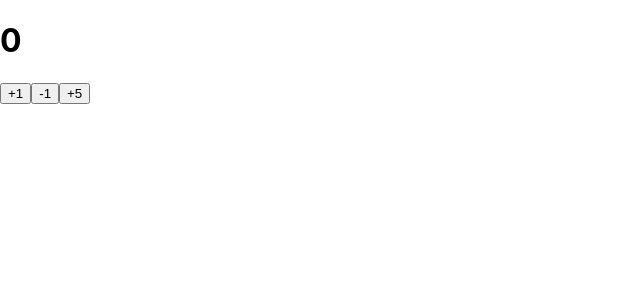
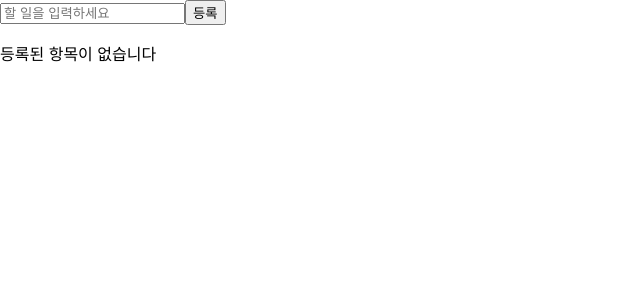
Before and after one commit to keemtj/study-typescript-react, a React (Create React App) app: page / in a window 1280 px wide. Shown: the top 300 px of the page, without its empty margins (0-640 px from the left). Built offline with nearby package versions, Linux system fonts and the light colour scheme.

Commit message:
:construction: Add TodoApp.tsx

```diff
--- a/src/App.tsx
+++ b/src/App.tsx
@@ -1,5 +1,6 @@
 import React from 'react';
-import CounterContainer from './Containers/CounterContainer';
+import TodoApp from './Containers/TodoApp';
+// import CounterContainer from './Containers/CounterContainer';
 // import ReducerSample from './ReducerSample';
 // import { SampleProvider } from './SampleContext';
 // import Counter from './Counter';
@@ -26,7 +27,9 @@
   //   </SampleProvider>
   // );
 
-  return <CounterContainer />;
+  // return <CounterContainer />;
+
+  return <TodoApp />;
 }
 
 export default App;
--- /dev/null
+++ b/src/Components/TodoInsert.tsx
@@ -0,0 +1,32 @@
+import React, { useState } from 'react';
+
+type TodoInsertProps = {
+  onInsert: (text:  string) => void;
+}
+
+function TodoInsert({ onInsert }: TodoInsertProps) {
+  const [value, setValue] = useState('');
+
+  const onChange = (e: React.ChangeEvent<HTMLInputElement>) => {
+    setValue(e.target.value);
+  };
+
+  const onSubmit = (e: React.FormEvent<HTMLFormElement>) => {
+    e.preventDefault();
+    onInsert(value);
+    setValue('');
+  };
+
+  return (
+    <form onSubmit={onSubmit}>
+      <input
+        placeholder="할 일을 입력하세요"
+        value={value}
+        onChange={onChange}
+      />
+      <button type="submit">등록</button>
+    </form>
+  )
+};
+
+export default TodoInsert;
--- /dev/null
+++ b/src/Components/TodoItemt.tsx
@@ -0,0 +1,31 @@
+import React, { CSSProperties } from 'react';
+import { Todo } from '../Modules/todos';
+
+type TodoItemProps = {
+  todo: Todo;
+  onToggle: (id: number) => void;
+  onRemove: (id: number) => void;
+}
+
+function TodoItem({ todo, onToggle, onRemove }: TodoItemProps) {
+  const handleToggle = () => onToggle(todo.id);
+  const handleRemove = () => onRemove(todo.id);
+
+  const textStyle: CSSProperties = {
+    textDecoration: todo.done ? 'line-through' : 'none',
+  };
+
+  const removeStyle: CSSProperties = {
+    color: 'red',
+    marginLeft: 8
+  };
+
+  return (
+    <li>
+      <span onClick={handleToggle} style={textStyle}>{todo.text}</span>
+      <span onClick={handleRemove} style={removeStyle}>(X)</span>
+    </li>
+  )
+};
+
+export default TodoItem;
--- /dev/null
+++ b/src/Components/TodoList.tsx
@@ -0,0 +1,27 @@
+import React from 'react';
+import  { Todo } from '../Modules/todos';
+import TodoItem from './TodoItemt';
+
+type TodoListProps = {
+  todos: Todo[];
+  onToggle: (id: number) => void;
+  onRemove: (id: number) => void;
+}
+
+function TodoList({ todos, onToggle, onRemove }: TodoListProps) {
+  if (todos.length === 0) return (<p>등록된 항목이 없습니다</p>);
+  return (
+    <ul>
+      {todos.map(todo => (
+        <TodoItem
+          todo={todo}
+          onToggle={onToggle}
+          onRemove={onRemove}
+          key={todo.id}
+        />
+      ))}
+    </ul>
+  );
+};
+
+export default TodoList;
--- /dev/null
+++ b/src/Containers/TodoApp.tsx
@@ -0,0 +1,30 @@
+import React from 'react';
+import { useDispatch, useSelector } from 'react-redux';
+import TodoInsert from '../Components/TodoInsert';
+import TodoList from '../Components/TodoList';
+import { RootState } from '../Modules';
+import { addTodo, removeTodo, toggleTodo } from '../Modules/todos';
+
+function TodoApp() {
+  const todos = useSelector((state: RootState) => state.todos);
+  const dispatch = useDispatch();
+
+  const onInsert = (text: string) => {
+    dispatch(addTodo(text));
+  }
+  const onToggle = (id: number) => {
+    dispatch(toggleTodo(id));
+  }
+  const onRemove = (id: number) => {
+    dispatch(removeTodo(id));
+  }
+
+  return (
+    <>
+    <TodoInsert onInsert={onInsert} />
+    <TodoList onRemove={onRemove} onToggle={onToggle} todos={todos}/>
+    </>
+  );
+};
+
+export default TodoApp;
--- a/src/Modules/index.ts
+++ b/src/Modules/index.ts
@@ -1,9 +1,11 @@
 import { combineReducers } from 'redux';
 import counter from './counter';
+import todos from './todos';
 
 // rootReducer도 결국 함수
 const rootReducer = combineReducers({
   counter,
+  todos,
 });
 
 export default rootReducer;
--- /dev/null
+++ b/src/Modules/todos.ts
@@ -0,0 +1,58 @@
+const ADD_TODO = 'todos/Add_TODO' as const;
+const TOGGLE_TODO = 'todos/TOGGLE_TODO' as const;
+const REMOVE_TODO = 'todos/REMOVE_TODO' as const;
+
+let nextId = 1;
+
+export const addTodo = (text: string) => ({
+  type: ADD_TODO,
+  payload: {
+    id: nextId++,
+    text,
+  }
+});
+
+export const toggleTodo =  (id: number) => ({
+  type: TOGGLE_TODO,
+  payload: id
+});
+
+export const removeTodo =  (id: number) => ({
+  type: REMOVE_TODO,
+  payload: id
+});
+
+type TodosAction =
+  | ReturnType<typeof addTodo>
+  | ReturnType<typeof toggleTodo>
+  | ReturnType<typeof removeTodo>;
+
+// 내보내는 이유는 컴포넌트에서 불러와 사용할 예정
+export type Todo = {
+  id: number;
+  text: string;
+  done: boolean;
+}
+
+type TodosState = Todo[];
+
+const initialState: TodosState = [];
+
+function todos(state: TodosState = initialState, action: TodosAction): TodosState {
+  switch (action.type) {
+    case ADD_TODO:
+      return state.concat({
+        id: action.payload.id,
+        text: action.payload.text,
+        done: false,
+      });
+    case TOGGLE_TODO:
+      return state.map(todo => todo.id === action.payload ? { ...todo, done: !todo.done} : todo);
+    case REMOVE_TODO:
+      return state.filter(todo => todo.id !== action.payload);
+    default:
+      return state;
+  }
+};
+
+export default todos;
```
